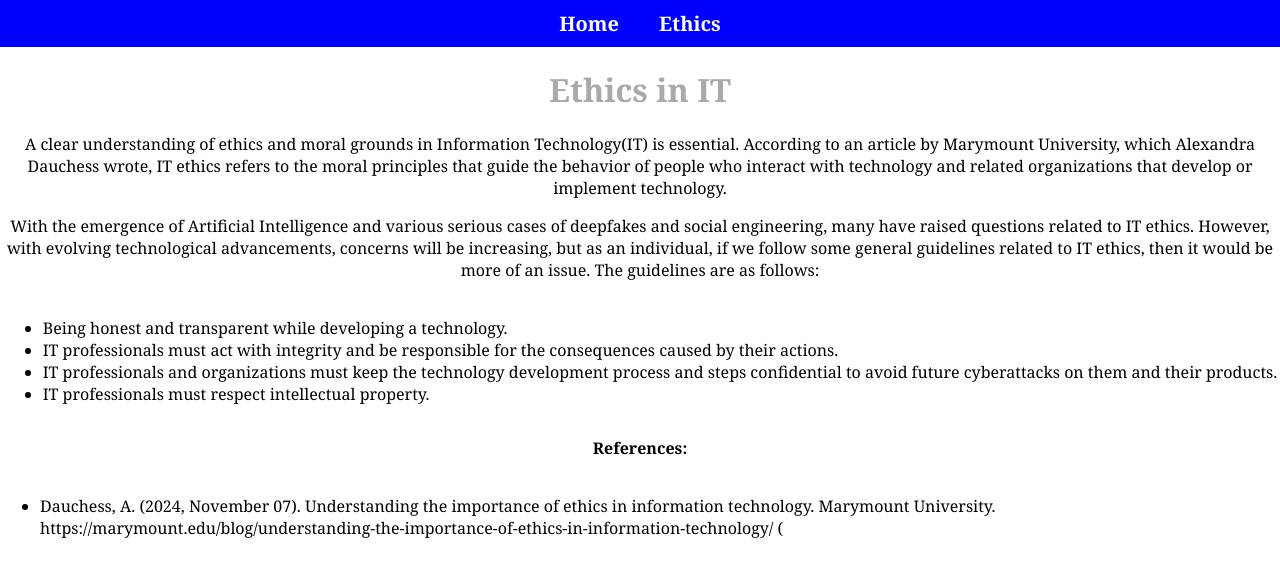
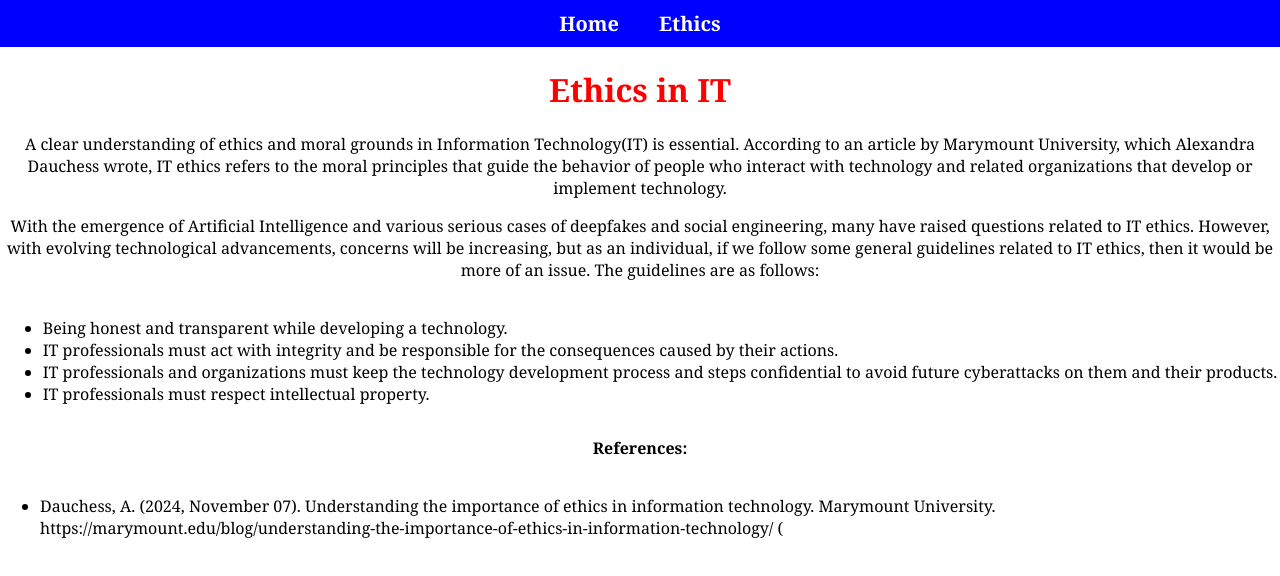
Before and after one commit to pbhatta5/pbhatta5.github.io, a plain HTML site: page ethics.html in a window 1280 px wide. Drawn offline with Linux system fonts and the light colour scheme.

Commit message:
Update style.css

```diff
--- a/style.css
+++ b/style.css
@@ -44,7 +44,7 @@ th, td {
 }
 
 h1, h2 {
-    color: darkgray;
+    color: red;
 }
 
 ul {
```
